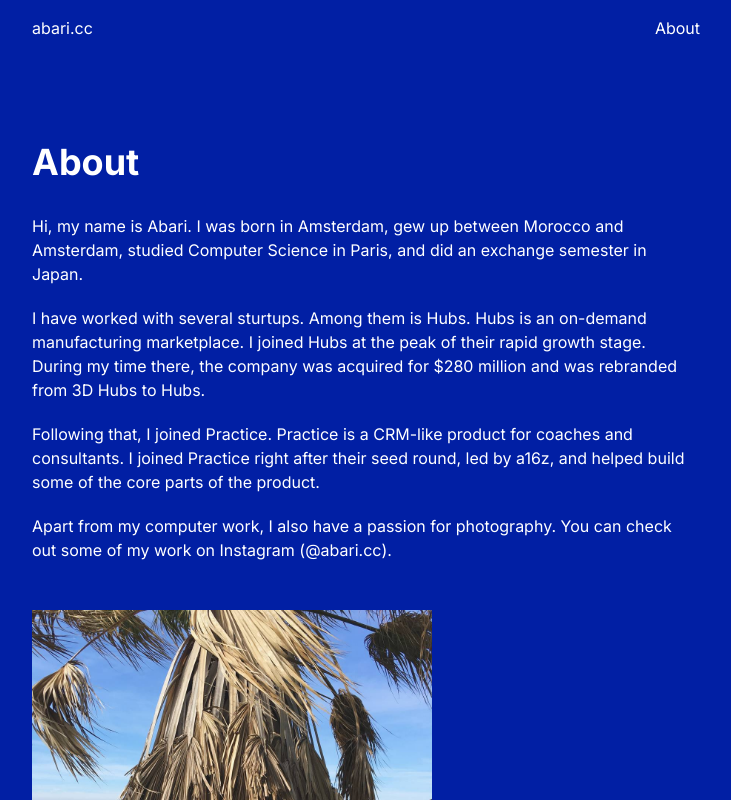
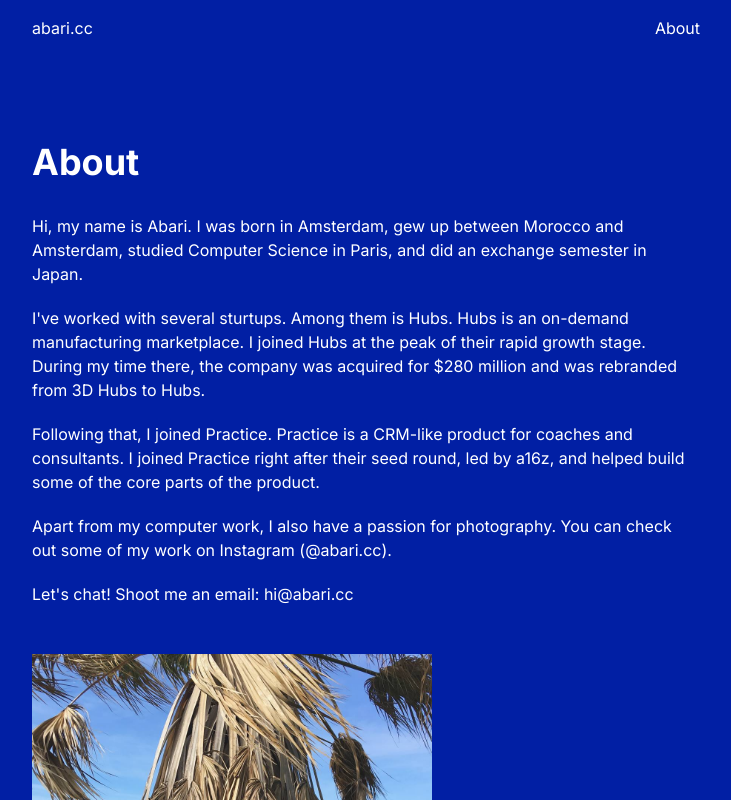
Before and after one commit to byabari/byabari, a Next.js app: page /about in a window 1280 px wide. Shown: the top 800 px of the page, without its empty margins (274-1005 px from the left). Built offline with nearby package versions, Linux system fonts and the light colour scheme.

Commit message:
update page.js have

```diff
--- a/app/about/page.js
+++ b/app/about/page.js
@@ -18,7 +18,7 @@ export default function About() {
           semester in Japan.
         </div>
         <div>
-          I have worked with several sturtups. Among them is Hubs. Hubs is an
+          I've worked with several sturtups. Among them is Hubs. Hubs is an
           on-demand manufacturing marketplace. I joined Hubs at the peak of
           their rapid growth stage. During my time there, the company was
           acquired for $280 million and was rebranded from 3D Hubs to Hubs.
@@ -41,6 +41,10 @@ export default function About() {
           </Link>
           ).
         </div>
+        <div>
+          Let's chat! Shoot me an email:{" "}
+          <a href="mailto:hi@abari.cc">hi@abari.cc</a>
+        </div>
       </div>
       <Image src="/abari-about.jpg" width={400} height={400} />
     </>
```
